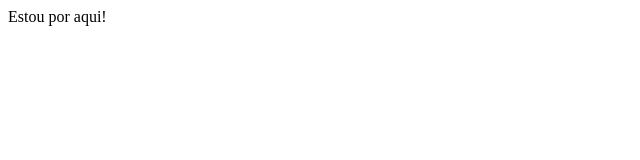
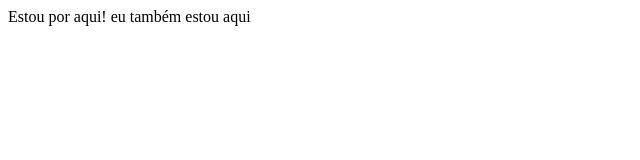
Before and after one commit to michelicart/gama-no-github, a plain HTML site: page index.html in a window 1280 px wide. Shown: the whole page, without its empty margins (0-640 px from the left). Drawn offline with Linux system fonts and the light colour scheme.

Commit message:
atualização

```diff
--- a/index.html
+++ b/index.html
@@ -1,5 +1,6 @@
 <html>
     <body>
         Estou por aqui!
+  	eu também estou aqui
     </body>
 </html>
```
